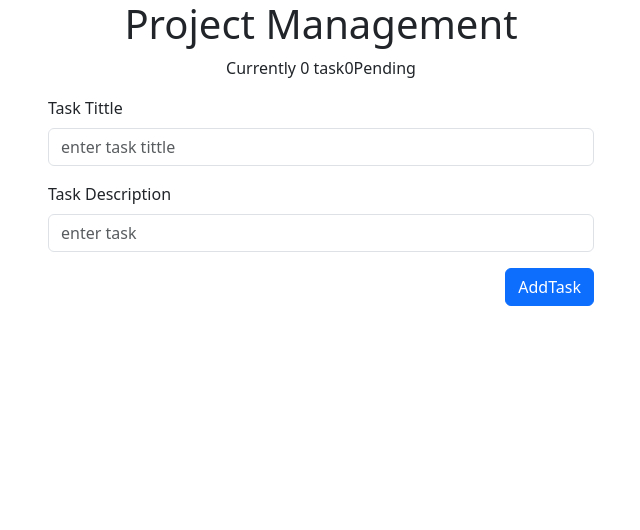
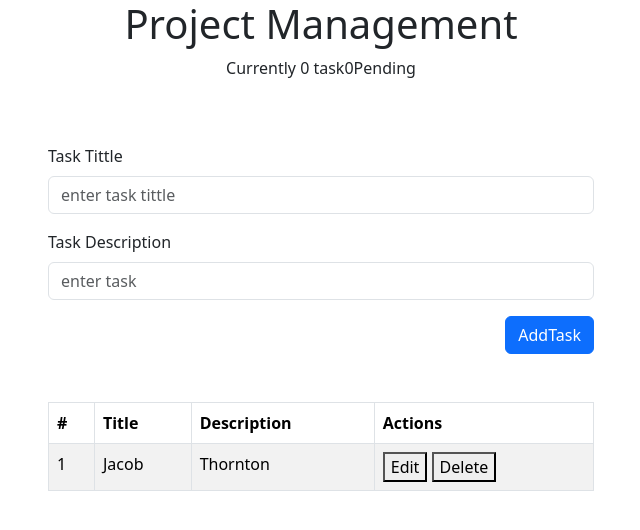
Before and after one commit to Prakash-baskar/React-saga, a React (Create React App) app: page / in a window 1280 px wide. Shown: the top 530 px of the page, without its empty margins (319-959 px from the left). Built offline with nearby package versions, Linux system fonts and the light colour scheme.

Commit message:
new  commit

```diff
--- a/src/App.js
+++ b/src/App.js
@@ -3,6 +3,7 @@ import { Col, Container, Row } from 'react-bootstrap';
 import './App.css';
 import Counter from './Component/Counter';
 import FormPage from './Component/Form';
+import TableList from './Component/TableList';
 function App() {
   return (
     <Container>
@@ -10,6 +11,7 @@ function App() {
       <Row className='justify-content-md-center'>
         <Col lg="6">
          < FormPage/>
+         <TableList />
          </Col>
       </Row>
     </Container>
--- a/src/Component/Counter.js
+++ b/src/Component/Counter.js
@@ -5,6 +5,8 @@ const Counter = () => {
     <>
       <h1 className='text-center'>Project Management</h1>
       <p className='text-center'>Currently 0 task{0}Pending</p>
+
+
     </>
   )
 }
--- a/src/Component/Form.js
+++ b/src/Component/Form.js
@@ -12,11 +12,11 @@ function FormPage() {
     e.preventDefault();
     console.log(title,description);
 
-   title();
-   description();
+
   };
 
   return (
+    <section className='my-5'>
     <Form>
       <Form.Group className="mb-3" controlId="formBasicEmail">
         <Form.Label>Task Tittle</Form.Label>
@@ -33,6 +33,7 @@ function FormPage() {
       </Button>
       </div>
     </Form>
+    </section>
   );
 }
 
--- /dev/null
+++ b/src/Component/TableList.js
@@ -0,0 +1,28 @@
+import React from 'react'
+import Table from 'react-bootstrap/Table';
+
+const TableList = () => {
+
+    return (
+        <Table striped bordered hover>
+          <thead>
+            <tr>
+              <th>#</th>
+              <th>Title</th>
+              <th>Description</th>
+              <th>Actions</th>
+            </tr>
+          </thead>
+          <tbody>
+            <tr>
+              <td>1</td>
+              <td>Jacob</td>
+              <td>Thornton</td>
+              <td><button>Edit</button> <button>Delete</button></td>
+            </tr>
+          </tbody>
+        </Table>
+      );
+    }
+
+export default TableList
```
